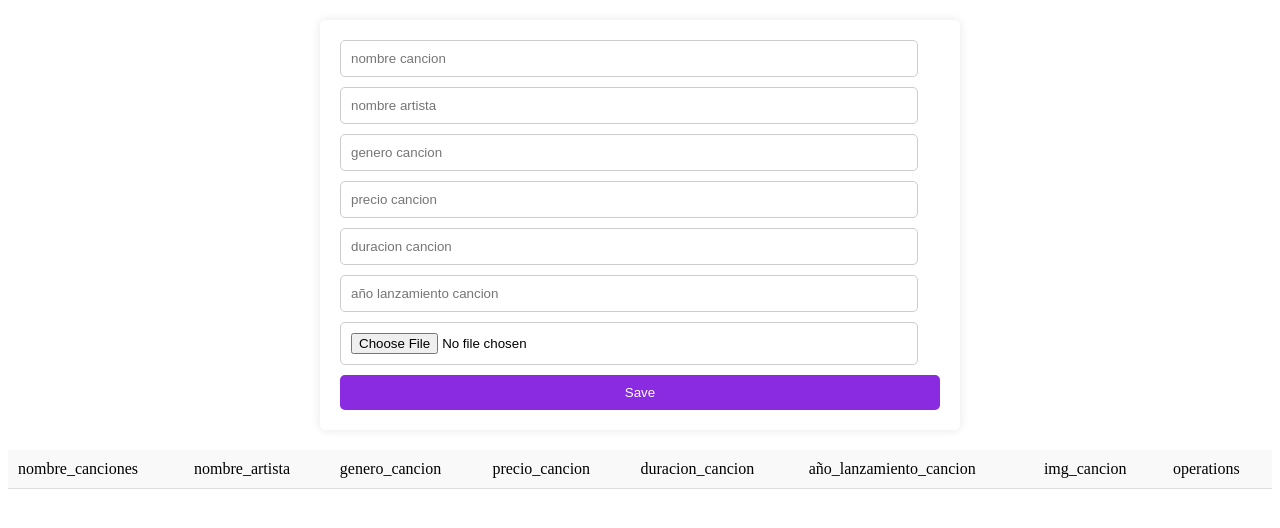
After one commit to JohanC664/taller_tabla_usuarios_editar_eliminar, a Flask app: page /canciones in a window 1280 px wide. The commit adds this page. Shown: the top 528 px of the page. Run offline with Flask 3, Linux system fonts and the light colour scheme; data that the repository does not hold is empty; some libraries are stand-ins or nearby versions.

Commit message:
entorno2

```diff
--- a/app/app.py
+++ b/app/app.py
@@ -1,28 +1,30 @@
-from flask import Flask, render_template,request, redirect, url_for, flash
+from flask import Flask, render_template, request, redirect, url_for, flash, session
 from flask_mysqldb import MySQL
 
+app = Flask(__name__)
+app.secret_key = 'mysecretkey'
 
-app = Flask(__name__)
+users = {
+    'usuario1': 'contraseña1',
+    'usuario2': 'contraseña2',
+}
 
-#mysql connection
-app.config['MYSQL_HOST']='localhost'
-app.config['MYSQL_USER']='root'
-app.config['MYSQL_PASSWORD']=''
-app.config['MYSQL_DB']='flaskusuarios'
+# mysql connection configuration
+app.config['MYSQL_HOST'] = 'localhost'
+app.config['MYSQL_USER'] = 'root'
+app.config['MYSQL_PASSWORD'] = ''
+app.config['MYSQL_DB'] = 'flaskusuarios'
 mysql = MySQL(app)
 
-#settings
-app.secret_key = 'mysecretkey'
-
-#--------------------------------------------------#
+# --------------------------------------------------#
 @app.route('/')
 def index():
     cur = mysql.connection.cursor()
     cur.execute('SELECT * FROM personas')
     data = cur.fetchall()
-    return render_template('index.html',usuarioos = data)
+    return render_template('index.html', usuarioos=data)
 
-#--------------------------------------------------#
+# --------------------------------------------------#
 @app.route('/add_usuario', methods=['POST'])
 def add_usuario():
     if request.method == 'POST':
@@ -33,52 +35,161 @@ def add_usuario():
         telefono_usuario = request.form['telefono_usuario']
         usuario_usuario = request.form['usuario_usuario']
         contrasena_usuario = request.form['contrasena_usuario']
+        roles = request.form.get('txtrol')
+
         cur = mysql.connection.cursor()
-        cur.execute('INSERT INTO personas (nomper, apellidoper, emailper, direccionper, telefonoper, usuarioper, contrasenaper) VALUES (%s, %s, %s, %s, %s, %s, %s)',(nombre_usuario,apellido_usuario,email_usuario,direccion_usuario,telefono_usuario,usuario_usuario,contrasena_usuario))
-        mysql.connection.commit()
-        flash('usuario registrado satisfactoriamente')
-        return redirect(url_for('index'))
-#--------------------------------------------------#
-@app.route('/edit/<id>')
-def get_usuario(id):
-    cur = mysql.connection.cursor()
-    cur.execute('SELECT * FROM personas WHERE polper = %s',(id))
-    data = cur.fetchall()
-    return render_template('edit.html', contact = data[0])
+        cur.execute(
+            'SELECT * FROM personas WHERE emailper = %s OR usuarioper = %s', (email_usuario, usuario_usuario))
+        existe = cur.fetchall()
 
-@app.route('/update/<id>', methods = ['POST'])
+        if existe:
+            for v in existe:
+                if v[3] == email_usuario and v[6] == usuario_usuario:
+                    flash("El email y el usuario ya existen.", "mensaje")
+                elif v[3] == email_usuario:
+                    flash("El email ya existe.", "me")
+                elif v[6] == usuario_usuario:
+                    flash("El usuario ya existe.", "mu")
+            return redirect(url_for("index"))
+        else:
+            cur.execute("INSERT INTO personas(nomper, apellidoper, emailper, direccionper, telefonoper, usuarioper, contrasenaper, roles) VALUES (%s, %s, %s, %s, %s, %s, %s, %s)",
+                        (nombre_usuario, apellido_usuario, email_usuario, direccion_usuario, telefono_usuario, usuario_usuario, contrasena_usuario, roles))
+            mysql.connection.commit()
+            flash('Usuario registrado satisfactoriamente')
+            return redirect(url_for('index'))
+
+    return redirect(url_for('index'))
+
+
+@app.route('/update/<id>', methods=['POST'])
 def update_usuario(id):
     if request.method == 'POST':
-        nomper = request.form ['nombre_usuario']
-        apellidoper = request.form ['apellido_usuario']
-        emailper = request.form ['email_usuario']
-        direccionper = request.form ['direccion_usuario']
-        telefonoper = request.form ['telefono_usuario']
-        usuarioper = request.form ['usuario_usuario']
-        contrasenaper = request.form ['contrasena_usuario']
-        cur= mysql.connection.cursor()
+        nomper = request.form['nombre_usuario']
+        apellidoper = request.form['apellido_usuario']
+        emailper = request.form['email_usuario']
+        direccionper = request.form['direccion_usuario']
+        telefonoper = request.form['telefono_usuario']
+        usuarioper = request.form['usuario_usuario']
+        contrasenaper = request.form['contrasena_usuario']
+        roles = request.form['txtrol']
+        cur = mysql.connection.cursor()
         cur.execute("""UPDATE personas SET
                     nomper = %s,
                     apellidoper = %s,
-                    emailper =%s,
-                    direccionper =%s,
-                    telefonoper =%s,
-                    usuarioper =%s,
-                    contrasenaper =%s
-                    WHERE polper = %s""", (nomper, apellidoper, emailper, direccionper, telefonoper, usuarioper, contrasenaper, id ))
+                    emailper = %s,
+                    direccionper = %s,
+                    telefonoper = %s,
+                    usuarioper = %s,
+                    contrasenaper = %s,
+                    roles = %s
+                    WHERE polper = %s""",
+                    (nomper, apellidoper, emailper, direccionper, telefonoper, usuarioper, contrasenaper, roles, id))
         mysql.connection.commit()
-        flash('Usuario actualizado satisfactoriamnete')
+        flash('Usuario actualizado satisfactoriamente')
         return redirect(url_for('index'))
 
 
-#--------------------------------------------------#
+# --------------------------------------------------#
 @app.route('/delete/<string:id>')
 def delete_usuario(id):
+    print("Consulta SQL:", 'DELETE FROM personas WHERE polper = %s' % id)  # Agregar esta línea para imprimir la consulta SQL
     cur = mysql.connection.cursor()
-    cur.execute('DELETE FROM personas WHERE polper ={0}'.format(id))
+    cur.execute('DELETE FROM personas WHERE polper = %s', (id,))
     mysql.connection.commit()
-    flash ('Contacto removido satisfactoria mente')
+    flash('Usuario removido satisfactoriamente')
     return redirect(url_for('index'))
 
+
+# ------login----------#
+@app.route('/login', methods=['GET', 'POST'])
+def login():
+    if request.method == 'POST':
+        form_usuario = request.form['usuario'].strip()  # Eliminar espacios en blanco
+        contraseña = request.form['contraseña']
+        if form_usuario in users and users[form_usuario] == contraseña:
+            session['usuario'] = form_usuario
+            flash('Has iniciado sesión correctamente', 'success')
+            return redirect(url_for('index'))
+        else:
+            flash(
+                'Credenciales incorrectas. Por favor, inténtalo de nuevo.', 'error')
+    return render_template('login.html')
+
+
+# ---------- canciones ----------#
+# Ruta para mostrar las canciones
+@app.route('/canciones')
+def canciones():
+    cur = mysql.connection.cursor()
+    cur.execute('SELECT * FROM canciones')
+    data = cur.fetchall()
+    cur.close()
+    return render_template('canciones.html', canciones=data)
+
+# Ruta para agregar una canción
+import os
+
+@app.route('/add_cancion', methods=['POST'])
+def add_cancion():
+    if request.method == 'POST':
+        # Obtener datos del formulario
+        nombre_cancion = request.form.get('nombre_cancion')
+        nombre_artista = request.form.get('nombre_artista')
+        genero_cancion = request.form.get('genero_cancion')
+        precio_cancion = request.form.get('precio_cancion')
+        duracion_cancion = request.form.get('duracion_cancion')
+        año_lanzamiento_cancion = request.form.get('año_lanzamiento_cancion')
+
+        # Verificar si se proporciona una imagen
+        if 'imagen_cancion' in request.files:
+            imagen_cancion = request.files['imagen_cancion']
+            # Guardar la imagen en el servidor
+            imagen_path = os.path.join(os.getcwd(), 'static', 'imagenes', imagen_cancion.filename)
+            imagen_cancion.save(imagen_path)
+            imagen_url = 'static/imagenes/' + imagen_cancion.filename
+        else:
+            imagen_url = None
+
+        # Verificar campos requeridos
+        if nombre_cancion and nombre_artista and genero_cancion and precio_cancion and duracion_cancion and año_lanzamiento_cancion:
+            # Crear cursor y ejecutar la consulta
+            cur = mysql.connection.cursor()
+            cur.execute('INSERT INTO canciones (titulo, artista, genero, precio, duracion, alanzamiento, imagen) VALUES (%s, %s, %s, %s, %s, %s, %s)', (
+                nombre_cancion, nombre_artista, genero_cancion, precio_cancion, duracion_cancion, año_lanzamiento_cancion, imagen_url))
+
+            # Commit y cerrar cursor
+            mysql.connection.commit()
+            cur.close()
+
+            # Mostrar mensaje flash
+            flash('Canción registrada satisfactoriamente', 'success')
+        else:
+            # Mostrar mensaje flash si falta algún campo requerido
+            flash('Todos los campos son obligatorios', 'error')
+
+        # Redirigir a la página de canciones
+        return redirect(url_for('canciones'))
+
+
+# Ruta para eliminar una canción
+@app.route('/delete_cancion/<int:cancion_id>', methods=['POST'])
+def delete_cancion(cancion_id):
+    # Crear cursor
+    cur = mysql.connection.cursor()
+
+    # Ejecutar la consulta para eliminar la canción con el ID proporcionado
+    cur.execute('DELETE FROM canciones WHERE id = %s', (cancion_id,))
+
+    # Commit y cerrar cursor
+    mysql.connection.commit()
+    cur.close()
+
+    # Mostrar mensaje flash
+    flash('Canción eliminada satisfactoriamente', 'success')
+
+    # Redirigir a la página de canciones
+    return redirect(url_for('canciones'))
+
+
 if __name__ == '__main__':
-    app.run(debug=True,port=5000)
+    app.run(debug=True, port=5000)
--- a/app/static/css/index.css
+++ b/app/static/css/index.css
@@ -1,12 +1,5 @@
-body {
-    font-family: Arial, sans-serif;
-    margin: 0;
-    padding: 0;
-    background-color: #f4f4f4;
-  }
-
-  .container {
-    max-width: 800px;
+form {
+  max-width: 600px;
   margin: 20px auto;
   padding: 20px;
   background-color: #fff;
@@ -14,16 +7,9 @@ body {
   box-shadow: 0 0 10px rgba(0, 0, 0, 0.1);
 }
 
-  h1 {
-    text-align: center;
-  }
-
-  form {
-    margin-bottom: 20px;
-  }
-
-  input[type="text"] {
-    width: 100%;
+/* Estilo para los campos de entrada */
+input[type="text"], input[type="file"] {
+  width: calc(100% - 22px);
   padding: 10px;
   margin-bottom: 10px;
   border: 1px solid #ccc;
@@ -31,46 +17,54 @@ body {
   box-sizing: border-box;
 }
 
+/* Estilo para el botón de enviar */
 button[type="submit"] {
+  width: 100%;
   padding: 10px 20px;
-    background-color: #007bff;
+  background-color: #8a2be2; /* Cambiado a color morado más oscuro */
   color: #fff;
   border: none;
   border-radius: 5px;
   cursor: pointer;
+  transition: background-color 0.3s ease;
 }
 
 button[type="submit"]:hover {
-    background-color: #0056b3;
+  background-color: #800080; /* Cambiado a un tono de morado más intenso */
 }
 
+/* Estilo para el contenedor de datos */
+.datos {
+  margin-bottom: 20px;
+}
+
+/* Estilo para las etiquetas del formulario */
+label {
+  display: block;
+  margin-bottom: 5px;
+}
+
+/* Estilo para la tabla */
 table {
   width: 100%;
   border-collapse: collapse;
   margin-top: 20px;
 }
 
+/* Estilo para las celdas de la tabla */
 th, td {
   padding: 10px;
   border-bottom: 1px solid #ddd;
   text-align: left;
 }
 
+/* Estilo para las celdas del encabezado de la tabla */
 th {
-    background-color: #007bff;
+  background-color: #8a2be2; /* Cambiado a color morado más oscuro */
   color: #fff;
 }
 
+/* Estilo para las celdas de la tabla */
 td {
   background-color: #f9f9f9;
 }
-
-  td.operations a {
-    margin-right: 10px;
-    color: #007bff;
-    text-decoration: none;
-  }
-
-  td.operations a:hover {
-    text-decoration: underline;
-  }
--- /dev/null
+++ b/app/templates/canciones.html
@@ -0,0 +1,57 @@
+<!DOCTYPE html>
+<html lang="en">
+<head>
+  <meta charset="UTF-8">
+  <meta name="viewport" content="width=device-width, initial-scale=1.0">
+  <title>Document</title>
+  <link rel="stylesheet" href="{{ url_for('static', filename='css/index.css') }}">
+</head>
+<body>
+  {% with messages = get_flashed_messages() %}
+  {% if messages %}
+  {% for message in messages %}
+  <p>{{ message }}</p>
+  {% endfor %}
+  {% endif %}
+  {% endwith %}
+  <form action="/add_cancion" method="POST" enctype="multipart/form-data">
+    <input type="text" name="nombre_cancion" placeholder="nombre cancion">
+    <input type="text" name="nombre_artista" placeholder="nombre artista">
+    <input type="text" name="genero_cancion" placeholder="genero cancion">
+    <input type="text" name="precio_cancion" placeholder="precio cancion">
+    <input type="text" name="duracion_cancion" placeholder="duracion cancion">
+    <input type="text" name="año_lanzamiento_cancion" placeholder="año lanzamiento cancion">
+    <input type="file" name="imagen_cancion" placeholder="imagen cancion">
+    <button type="submit">Save</button>
+  </form>
+  <table>
+    <thead>
+      <tr>
+        <td>nombre_canciones</td>
+        <td>nombre_artista</td>
+        <td>genero_cancion</td>
+        <td>precio_cancion</td>
+        <td>duracion_cancion</td>
+        <td>año_lanzamiento_cancion</td>
+        <td>img_cancion</td>
+        <td>operations</td>
+      </tr>
+    </thead>
+    <tbody>
+      {% for cancion in canciones %}
+      <tr>
+        <td>{{ cancion.1 }}</td>
+        <td>{{ cancion.2 }}</td>
+        <td>{{ cancion.3 }}</td>
+        <td>{{ cancion.4 }}</td>
+        <td>{{ cancion.5 }}</td>
+        <td>{{ cancion.6 }}</td>
+        <td>{{ cancion.7 }}</td>
+        <td><a href="/edit/{{ cancion.0 }}">Edit</a></td>
+        <td><a href="/delete/{{ cancion.0 }}">Delete</a></td>
+      </tr>
+      {% endfor %}
+    </tbody>
+  </table>
+</body>
+</html>
```
Also changed, not shown: app/static/css/login.css (added, +55 -0 lines), app/templates/index.html (+19 -2 lines), app/templates/login.html (added, +28 -0 lines), app/static/css/imagenes/dark.jpg (added). Lines whose indentation alone changed are shown as unchanged.
